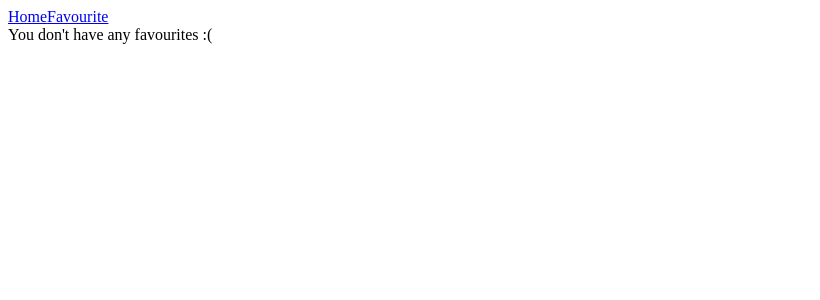
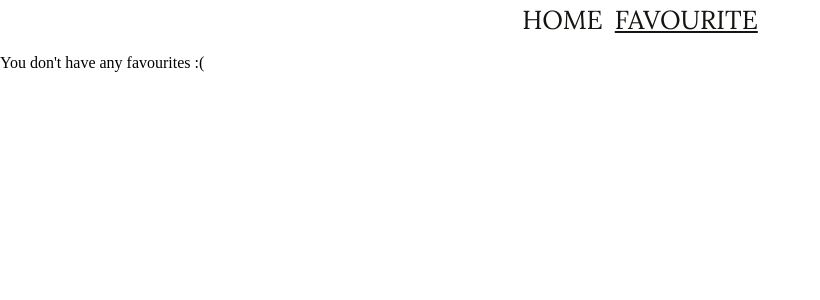
Before and after one commit to kamilwojtol/maksyma-vue, a Vue app: page /favourite in a window 1280 px wide. Shown: the top 300 px of the page, without its empty margins (0-820 px from the left). Built offline with nearby package versions, Linux system fonts and the light colour scheme.

Commit message:
styling changes and carousel added wip

```diff
--- a/package.json
+++ b/package.json
@@ -4,6 +4,7 @@
   "private": true,
   "scripts": {
     "dev": "vite",
+    "dev-host": "vite --host",
     "build": "run-p type-check build-only",
     "preview": "vite preview",
     "build-only": "vite build",
@@ -12,7 +13,8 @@
   "dependencies": {
     "pinia": "^2.0.28",
     "vue": "^3.2.45",
-    "vue-router": "^4.1.6"
+    "vue-router": "^4.1.6",
+    "vue3-carousel": "^0.2.12"
   },
   "devDependencies": {
     "@types/node": "^18.11.12",
--- a/src/assets/css/main.scss
+++ b/src/assets/css/main.scss
@@ -6,10 +6,6 @@
 Global styles
 */
 
-body {
-  background-color: $cl-primary;
-}
-
 .btn {
   border: 0;
   background-color: transparent;
--- a/src/components/FavouriteList.vue
+++ b/src/components/FavouriteList.vue
@@ -2,6 +2,7 @@
 import { ref, onMounted } from "vue";
 import { useFavouritesStore } from "@/stores/favourites";
 import Button from "./UI/Button.vue";
+import ShareButton from "./ShareButton.vue";
 
 const favourites = ref(<any>[]);
 
@@ -34,6 +35,7 @@ function refreshFavourites() {
       <Button @click="deleteFavourite(favourite._id)">
         Delete from Favourites
       </Button>
+      <ShareButton :quote="favourite"> Share </ShareButton>
     </div>
   </div>
   <div v-else>You don't have any favourites :(</div>
--- a/src/components/Header.vue
+++ b/src/components/Header.vue
@@ -5,8 +5,38 @@ import { RouterLink } from "vue-router";
 <template>
   <header>
     <nav>
-      <RouterLink to="/">Home</RouterLink>
-      <RouterLink to="/favourite">Favourite</RouterLink>
+      <RouterLink class="link" to="/">Home</RouterLink>
+      <RouterLink class="link" to="/favourite">Favourite</RouterLink>
     </nav>
   </header>
 </template>
+
+<style lang="scss">
+header {
+  margin-bottom: 12px;
+}
+
+nav {
+  display: flex;
+  justify-content: center;
+  align-items: center;
+}
+
+.link {
+  font-family: $font-primary;
+  text-transform: uppercase;
+  color: $cl-black;
+  font-size: 26px;
+  text-decoration: none;
+  margin-bottom: 3px;
+  margin: 0 6px;
+
+  &:hover {
+    text-decoration: dotted;
+  }
+
+  &.router-link-active {
+    text-decoration: underline;
+  }
+}
+</style>
--- a/src/components/Maxim.vue
+++ b/src/components/Maxim.vue
@@ -14,15 +14,21 @@ const props = defineProps({
 </template>
 
 <style scoped lang="scss">
+.maxim {
+  display: flex;
+  flex-direction: column;
+  margin: 0 20px;
+}
+
 .maxim-title {
   font-family: $font-primary;
   font-weight: 600;
-  font-size: 48px;
+  font-size: 24px;
   font-style: italic;
 }
 
 .maxim-subtitle {
   font-family: $font-primary;
-  font-size: 24px;
+  font-size: 16px;
 }
 </style>
--- a/src/components/RandomQuote.vue
+++ b/src/components/RandomQuote.vue
@@ -1,14 +1,19 @@
 <script setup lang="ts">
 import { onMounted, ref } from "vue";
+import "vue3-carousel/dist/carousel.css";
+import { Carousel, Slide } from "vue3-carousel";
 import Maxim from "./Maxim.vue";
 import { getRandomQuote } from "../services/MaximService";
 import Button from "./UI/Button.vue";
+import ShareButton from "./ShareButton.vue";
 import { useFavouritesStore } from "../stores/favourites";
+import useSwipe from "../composables/useSwipe";
 
 const favourites = useFavouritesStore();
 
 const randomQuote = ref(<any>[]);
 const quoteHistory = ref(<any>[]);
+const carousel = ref(<any>[]);
 let activeQuote = ref(0);
 
 const refreshQuote = async () => {
@@ -38,23 +43,42 @@ const nextQuote = async () => {
 
 onMounted(async () => {
   await refreshQuote();
+  useSwipe(carousel.value);
   favourites.isInFavourites(randomQuote.value);
 });
 </script>
 
 <template>
-  <div v-if="randomQuote" class="random-quote">
-    <p>Yours quote is:</p>
+  <div ref="carousel" v-if="randomQuote" class="random-quote">
+    <Carousel :items-to-show="1">
+      <Slide class="maxim-slide" v-for="slide in quoteHistory" :key="slide">
         <Maxim :quote="randomQuote" />
-    <Button @click="prevQuote" :disabled="activeQuote === 1">
+        <!-- <Button @click="prevQuote" :disabled="activeQuote === 1">
           Previous Quote
-    </Button>
+        </Button> -->
+        <div class="maxim-btn-panel">
           <Button
             :disabled="favourites.isInFavs"
             @click="favourites.addToFavourites(randomQuote)"
           >
             Add to Favourites
           </Button>
-    <Button @click="nextQuote">Next Quote</Button>
+          <ShareButton :quote="randomQuote"> Share </ShareButton>
+        </div>
+        <!-- <Button @click="nextQuote">Next Quote</Button> -->
+      </Slide>
+    </Carousel>
   </div>
 </template>
+
+<style lang="scss">
+.maxim-slide {
+  display: flex;
+  flex-direction: column;
+}
+
+.maxim-btn-panel {
+  display: flex;
+  flex-direction: row;
+}
+</style>
--- /dev/null
+++ b/src/components/ShareButton.vue
@@ -0,0 +1,28 @@
+<script setup lang="ts">
+import Button from "./UI/Button.vue";
+
+const props = defineProps({
+  quote: {
+    type: Object,
+    required: true,
+  },
+});
+
+function shareFavourite(quote: any) {
+  if (navigator.share) {
+    return navigator.share({
+      title: "Maksyma",
+      text: `${quote.content} ~${quote.author}`,
+      url: "https://developer.mozilla.org",
+    });
+  }
+
+  return navigator.clipboard.writeText(`"${quote.content}" ~ ${quote.author}`);
+}
+</script>
+
+<template>
+  <Button class="btn" @click="shareFavourite(props.quote)">
+    <slot />
+  </Button>
+</template>
--- /dev/null
+++ b/src/composables/useSwipe.ts
@@ -0,0 +1,22 @@
+const useSwipe = (el: any) => {
+  let touchstartX = 0;
+  let touchendX = 0;
+
+  console.log(el);
+
+  function checkDirection() {
+    if (touchendX < touchstartX) alert("swiped left!");
+    if (touchendX > touchstartX) alert("swiped right!");
+  }
+
+  el.addEventListener("touchstart", (e: any) => {
+    touchstartX = e.changedTouches[0].screenX;
+  });
+
+  el.addEventListener("touchend", (e: any) => {
+    touchendX = e.changedTouches[0].screenX;
+    checkDirection();
+  });
+};
+
+export default useSwipe;
--- a/src/stores/favourites.ts
+++ b/src/stores/favourites.ts
@@ -39,10 +39,6 @@ export const useFavouritesStore = defineStore("favourites", () => {
           return quote._id === fav._id;
         })
       );
-      console.log(isInFavs.value);
-    } else {
-      console.log(false);
-      isInFavs.value = false;
     }
   }
 
```
Also changed, not shown: todo.txt (added), 1 other file (tests, documents, lock files or other folders). Lines whose indentation alone changed are shown as unchanged.
